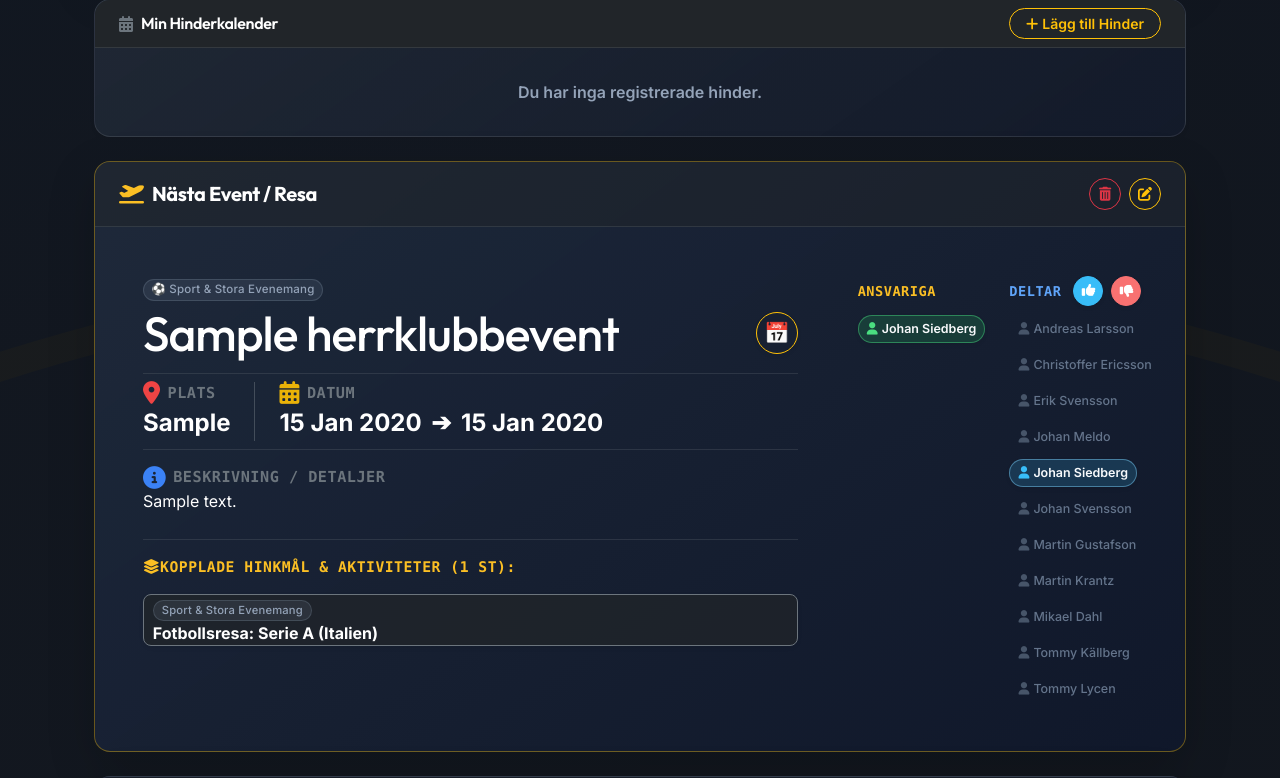
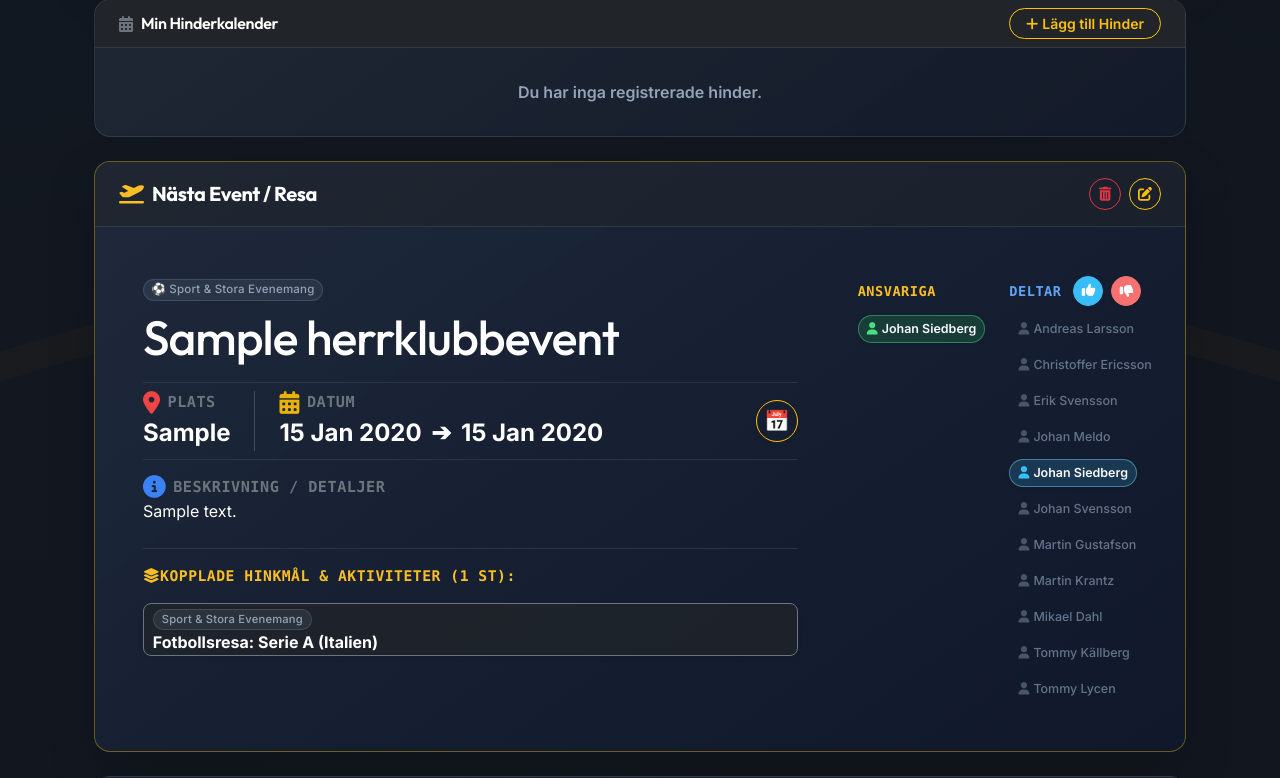
Before and after one commit to johansiedberg/Toarps_Herrklubb, a Django app: page /herrklubb/ in a window 1280 px wide. Shown: the part 772-1550 px from the top of the page. Run offline with Django 5.2, Linux system fonts and the light colour scheme; a user stored in the database is signed in; data comes from the database, SQL or seed files in the repository; tables that the repository leaves empty hold one stand-in row (values such as "Sample post").

Commit message:
feat: move calendar button to date row on far right

```diff
--- a/templates/herrklubb/herrklubb.html
+++ b/templates/herrklubb/herrklubb.html
@@ -296,13 +296,41 @@
                             </div>
                         {% endif %}
 
-                        <!-- Prominent Event Title Row with Add to Calendar on Far Right -->
-                        <div class="d-flex align-items-center justify-content-between gap-3 mb-2">
-                            <h2 class="display-5 fw-extrabold text-white mb-0 lh-1 align-self-center">{{ next_event.title }}</h2>
+                        <!-- Prominent Event Title -->
+                        <h2 class="display-5 fw-extrabold text-white mb-2">{{ next_event.title }}</h2>
 
+                        <!-- Location & Date Bar with Add to Calendar on Far Right -->
+                        <div class="d-flex flex-wrap align-items-center justify-content-between gap-3 gap-md-4 my-3 py-2 border-top border-bottom border-secondary border-opacity-25">
+                            <div class="d-flex flex-wrap align-items-center gap-3 gap-md-4">
+                                <div>
+                                    <span class="text-secondary d-block text-uppercase fw-semibold font-monospace" style="font-size: 0.95rem; letter-spacing: 0.5px;">
+                                        <i class="fa-solid fa-location-dot" style="font-size: 1.42rem; color: #EF4444; margin-right: 7px; vertical-align: middle;"></i>Plats
+                                    </span>
+                                    <span class="fs-4 fw-bold {% if next_event.location %}text-white{% else %}text-secondary opacity-75 fst-italic fs-5{% endif %}">
+                                        {% if next_event.location %}{{ next_event.location }}{% else %}Inte satt än{% endif %}
+                                    </span>
+                                </div>
+
+                                <div class="ps-md-4 border-start border-secondary border-opacity-50">
+                                    <span class="text-secondary d-block text-uppercase fw-semibold font-monospace" style="font-size: 0.95rem; letter-spacing: 0.5px;">
+                                        <i class="fa-solid fa-calendar-days" style="font-size: 1.42rem; color: #EAB308; margin-right: 7px; vertical-align: middle;"></i>Datum
+                                    </span>
+                                    <span class="fs-4 fw-bold {% if next_event.event_date %}text-white{% else %}text-secondary opacity-75 fst-italic fs-5{% endif %}">
+                                        {% if next_event.event_date %}
+                                            {{ next_event.event_date|date:"d M Y" }}
+                                            {% if next_event.end_date %}
+                                                <span class="text-white mx-1">➔</span> {{ next_event.end_date|date:"d M Y" }}
+                                            {% endif %}
+                                        {% else %}
+                                            Inte satt än
+                                        {% endif %}
+                                    </span>
+                                </div>
+                            </div>
+
+                            <!-- Add to Calendar on the Far Right Side of Date Row -->
                             {% if next_event.event_date %}
-                                <!-- Add to Calendar Circular Emoji Button & Dropdown (Active) -->
-                                <div class="dropdown d-inline-block flex-shrink-0 align-self-center">
+                                <div class="dropdown d-inline-block flex-shrink-0 align-self-center ms-auto">
                                     <button class="btn btn-sm btn-outline-warning rounded-circle p-0 d-flex align-items-center justify-content-center shadow-sm m-0"
                                             type="button"
                                             id="calendarDropdownBtn"
@@ -353,8 +381,7 @@
                                     </ul>
                                 </div>
                             {% else %}
-                                <!-- Add to Calendar Inactive / Disabled -->
-                                <button class="btn btn-sm btn-outline-secondary rounded-circle p-0 d-flex align-items-center justify-content-center flex-shrink-0 opacity-50 align-self-center m-0"
+                                <button class="btn btn-sm btn-outline-secondary rounded-circle p-0 d-flex align-items-center justify-content-center flex-shrink-0 opacity-50 align-self-center ms-auto m-0"
                                         type="button"
                                         disabled
                                         style="width: 42px; height: 42px; font-size: 1.28rem; line-height: 1; cursor: not-allowed;"
@@ -362,34 +389,6 @@
                                     📅
                                 </button>
                             {% endif %}
-                        </div>
-
-                        <!-- Location & Date Bar -->
-                        <div class="d-flex flex-wrap align-items-center gap-3 gap-md-4 my-3 py-2 border-top border-bottom border-secondary border-opacity-25">
-                            <div>
-                                <span class="text-secondary d-block text-uppercase fw-semibold font-monospace" style="font-size: 0.95rem; letter-spacing: 0.5px;">
-                                    <i class="fa-solid fa-location-dot" style="font-size: 1.42rem; color: #EF4444; margin-right: 7px; vertical-align: middle;"></i>Plats
-                                </span>
-                                <span class="fs-4 fw-bold {% if next_event.location %}text-white{% else %}text-secondary opacity-75 fst-italic fs-5{% endif %}">
-                                    {% if next_event.location %}{{ next_event.location }}{% else %}Inte satt än{% endif %}
-                                </span>
-                            </div>
-
-                            <div class="ps-md-4 border-start border-secondary border-opacity-50">
-                                <span class="text-secondary d-block text-uppercase fw-semibold font-monospace" style="font-size: 0.95rem; letter-spacing: 0.5px;">
-                                    <i class="fa-solid fa-calendar-days" style="font-size: 1.42rem; color: #EAB308; margin-right: 7px; vertical-align: middle;"></i>Datum
-                                </span>
-                                <span class="fs-4 fw-bold {% if next_event.event_date %}text-white{% else %}text-secondary opacity-75 fst-italic fs-5{% endif %}">
-                                    {% if next_event.event_date %}
-                                        {{ next_event.event_date|date:"d M Y" }}
-                                        {% if next_event.end_date %}
-                                            <span class="text-white mx-1">➔</span> {{ next_event.end_date|date:"d M Y" }}
-                                        {% endif %}
-                                    {% else %}
-                                        Inte satt än
-                                    {% endif %}
-                                </span>
-                            </div>
                         </div>
 
                         <!-- Description in focus -->
```
Also changed, not shown: .agents/AGENTS.md.
